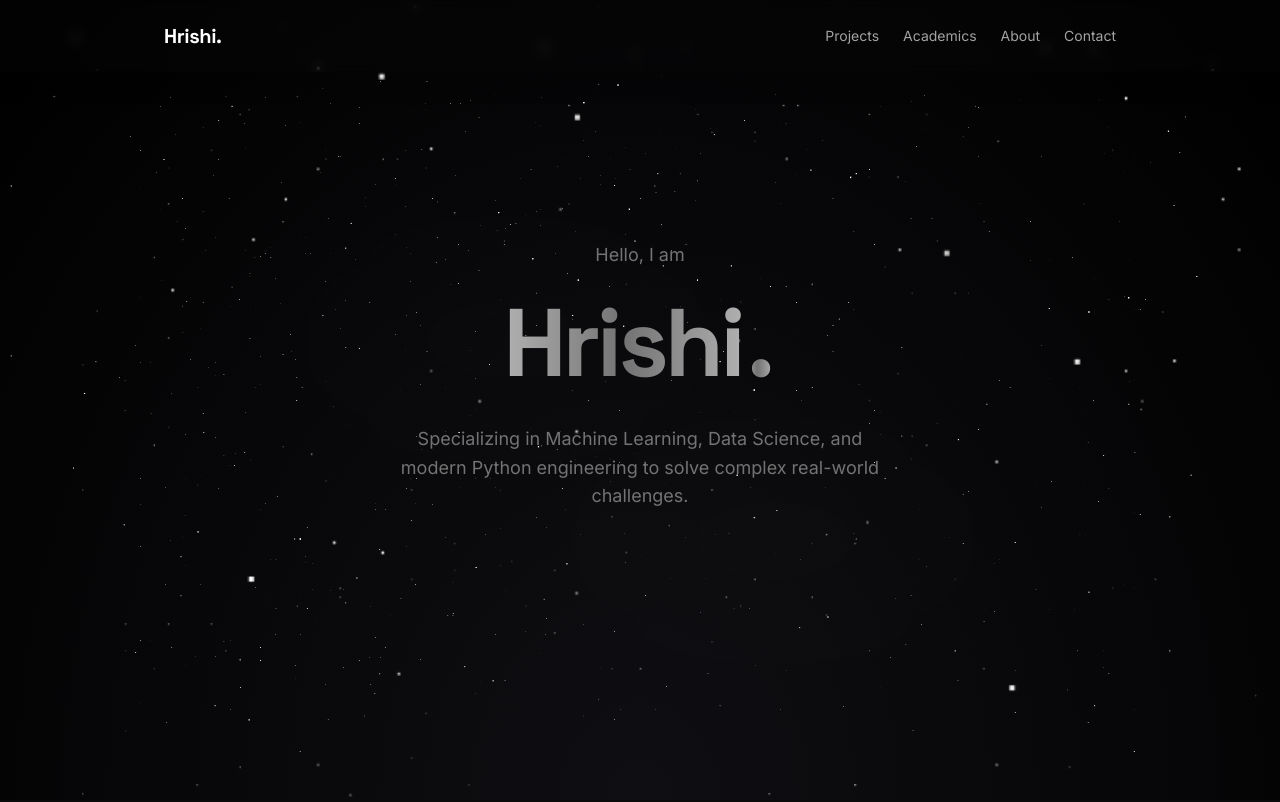
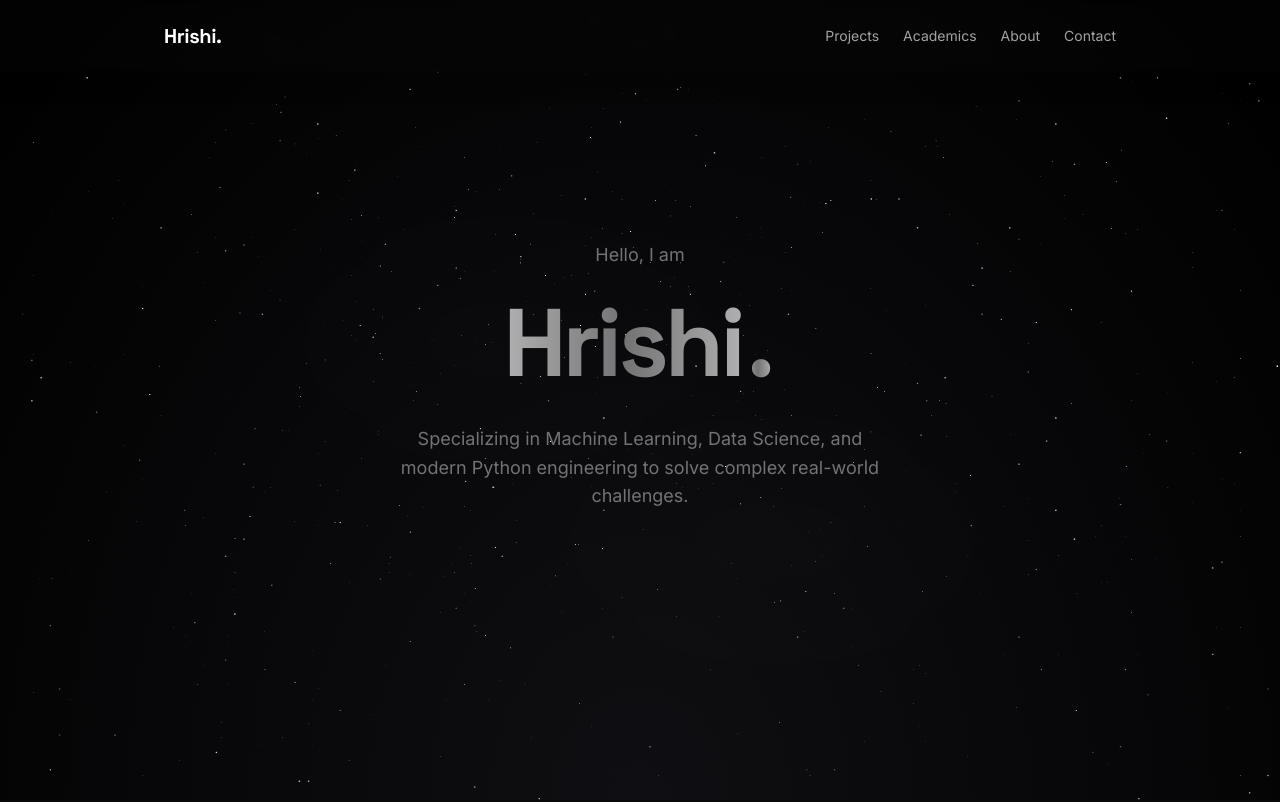
Before and after one commit to h-rishi16/hrishi-portfolio, a React app: page / in a window 1280 px wide. Shown: the top 802 px of the page. Built offline with nearby package versions, Linux system fonts and the light colour scheme; the HTML template or start-up script is replaced by a standard one.

Commit message:
feat(stars): implement hybrid deep horizon and distance falloff

```diff
--- a/src/components/Stars.jsx
+++ b/src/components/Stars.jsx
@@ -12,6 +12,23 @@ const generateShadows = (count) => {
 const SHADOWS_1 = generateShadows(600);
 const SHADOWS_2 = generateShadows(250);
 const SHADOWS_3 = generateShadows(100);
+
+// Hybrid Cosmic Horizon & Photonic Distance Falloff:
+// 1. Spawns deep in the void at -2500px, emerging with smooth photonic attenuation (0.0 -> 1.0)
+// 2. Sustains rock-solid, constant brilliance across the entire visible sky (-1700px to +50px)
+// 3. Gently dissolves (+50px to +250px) well before the camera eye (perspective: 600px)
+const getLayerOpacity = (z) => {
+  if (z < -1700) {
+    return Math.max(0, (z + 2500) / 800);
+  }
+  if (z <= 50) {
+    return 1;
+  }
+  if (z < 250) {
+    return Math.max(0, (250 - z) / 200);
+  }
+  return 0;
+};
 
 const Stars = () => {
   const layer1Refs = useRef([]);
@@ -61,26 +78,32 @@ const Stars = () => {
       scrollVelocity = scrollVelocity * 0.85 + scrollDelta * 0.15;
 
       const dt = delta / 1000;
-      let thrust = scrollVelocity * 20;
+      // Clamp scroll thrust to maintain smooth hyperspace feel without violent coordinate jumps
+      const rawThrust = scrollVelocity * 15;
+      const thrust = Math.min(Math.max(rawThrust, -60), 350);
 
       if (eggStateRef.current !== 'suck' && eggStateRef.current !== 'supernova_charge') {
-        z1 = (z1 + (10 + thrust) * dt) % 2000;
-        z2 = (z2 + (20 + thrust * 3) * dt) % 2000;
-        z3 = (z3 + (40 + thrust * 8) * dt) % 2000;
+        z1 = (z1 + (15 + thrust) * dt) % 2800;
+        z2 = (z2 + (30 + thrust * 2) * dt) % 2800;
+        z3 = (z3 + (60 + thrust * 3.5) * dt) % 2800;
 
-        if (z1 < 0) z1 += 2000;
-        if (z2 < 0) z2 += 2000;
-        if (z3 < 0) z3 += 2000;
+        if (z1 < 0) z1 += 2800;
+        if (z2 < 0) z2 += 2800;
+        if (z3 < 0) z3 += 2800;
 
-        layer1Refs.current.forEach((ref, i) => {
-          if (ref) ref.style.transform = `translateZ(${((z1 + i * 1000) % 2000) - 1000}px)`;
-        });
-        layer2Refs.current.forEach((ref, i) => {
-          if (ref) ref.style.transform = `translateZ(${((z2 + i * 1000) % 2000) - 1000}px)`;
-        });
-        layer3Refs.current.forEach((ref, i) => {
-          if (ref) ref.style.transform = `translateZ(${((z3 + i * 1000) % 2000) - 1000}px)`;
-        });
+        const updateLayer = (refs, z) => {
+          refs.forEach((ref, i) => {
+            if (!ref) return;
+            // 2 planes spaced by 1400px over a 2800px cosmic cycle spanning [-2500px, +300px]
+            const layerZ = ((z + i * 1400) % 2800) - 2500;
+            ref.style.transform = `translateZ(${layerZ}px)`;
+            ref.style.opacity = getLayerOpacity(layerZ);
+          });
+        };
+
+        updateLayer(layer1Refs.current, z1);
+        updateLayer(layer2Refs.current, z2);
+        updateLayer(layer3Refs.current, z3);
       }
 
       rafId = requestAnimationFrame(tick);
@@ -99,31 +122,31 @@ const Stars = () => {
       >
         {/* Layer 1 - Slowest */}
         <div style={{ position: 'absolute', inset: 0, perspective: '600px' }}>
-          <div ref={el => layer1Refs.current[0] = el} style={{ position: 'absolute', inset: 0, willChange: 'transform' }}>
-            <div style={{ position: 'absolute', width: '1px', height: '1px', boxShadow: SHADOWS_1, background: 'transparent' }} />
+          <div ref={el => layer1Refs.current[0] = el} style={{ position: 'absolute', inset: 0, willChange: 'transform, opacity' }}>
+            <div style={{ position: 'absolute', width: '1px', height: '1px', borderRadius: '50%', boxShadow: SHADOWS_1, background: 'transparent' }} />
           </div>
-          <div ref={el => layer1Refs.current[1] = el} style={{ position: 'absolute', inset: 0, willChange: 'transform' }}>
-            <div style={{ position: 'absolute', width: '1px', height: '1px', boxShadow: SHADOWS_1, background: 'transparent' }} />
+          <div ref={el => layer1Refs.current[1] = el} style={{ position: 'absolute', inset: 0, willChange: 'transform, opacity' }}>
+            <div style={{ position: 'absolute', width: '1px', height: '1px', borderRadius: '50%', boxShadow: SHADOWS_1, background: 'transparent' }} />
           </div>
         </div>
 
         {/* Layer 2 - Medium */}
         <div style={{ position: 'absolute', inset: 0, perspective: '600px' }}>
-          <div ref={el => layer2Refs.current[0] = el} style={{ position: 'absolute', inset: 0, willChange: 'transform' }}>
-            <div style={{ position: 'absolute', width: '2px', height: '2px', boxShadow: SHADOWS_2, background: 'transparent' }} />
+          <div ref={el => layer2Refs.current[0] = el} style={{ position: 'absolute', inset: 0, willChange: 'transform, opacity' }}>
+            <div style={{ position: 'absolute', width: '2px', height: '2px', borderRadius: '50%', boxShadow: SHADOWS_2, background: 'transparent' }} />
           </div>
-          <div ref={el => layer2Refs.current[1] = el} style={{ position: 'absolute', inset: 0, willChange: 'transform' }}>
-            <div style={{ position: 'absolute', width: '2px', height: '2px', boxShadow: SHADOWS_2, background: 'transparent' }} />
+          <div ref={el => layer2Refs.current[1] = el} style={{ position: 'absolute', inset: 0, willChange: 'transform, opacity' }}>
+            <div style={{ position: 'absolute', width: '2px', height: '2px', borderRadius: '50%', boxShadow: SHADOWS_2, background: 'transparent' }} />
           </div>
         </div>
 
         {/* Layer 3 - Fastest */}
         <div style={{ position: 'absolute', inset: 0, perspective: '600px' }}>
-          <div ref={el => layer3Refs.current[0] = el} style={{ position: 'absolute', inset: 0, willChange: 'transform' }}>
-            <div style={{ position: 'absolute', width: '3px', height: '3px', boxShadow: SHADOWS_3, background: 'transparent' }} />
+          <div ref={el => layer3Refs.current[0] = el} style={{ position: 'absolute', inset: 0, willChange: 'transform, opacity' }}>
+            <div style={{ position: 'absolute', width: '3px', height: '3px', borderRadius: '50%', boxShadow: SHADOWS_3, background: 'transparent' }} />
           </div>
-          <div ref={el => layer3Refs.current[1] = el} style={{ position: 'absolute', inset: 0, willChange: 'transform' }}>
-            <div style={{ position: 'absolute', width: '3px', height: '3px', boxShadow: SHADOWS_3, background: 'transparent' }} />
+          <div ref={el => layer3Refs.current[1] = el} style={{ position: 'absolute', inset: 0, willChange: 'transform, opacity' }}>
+            <div style={{ position: 'absolute', width: '3px', height: '3px', borderRadius: '50%', boxShadow: SHADOWS_3, background: 'transparent' }} />
           </div>
         </div>
       </motion.div>
```
